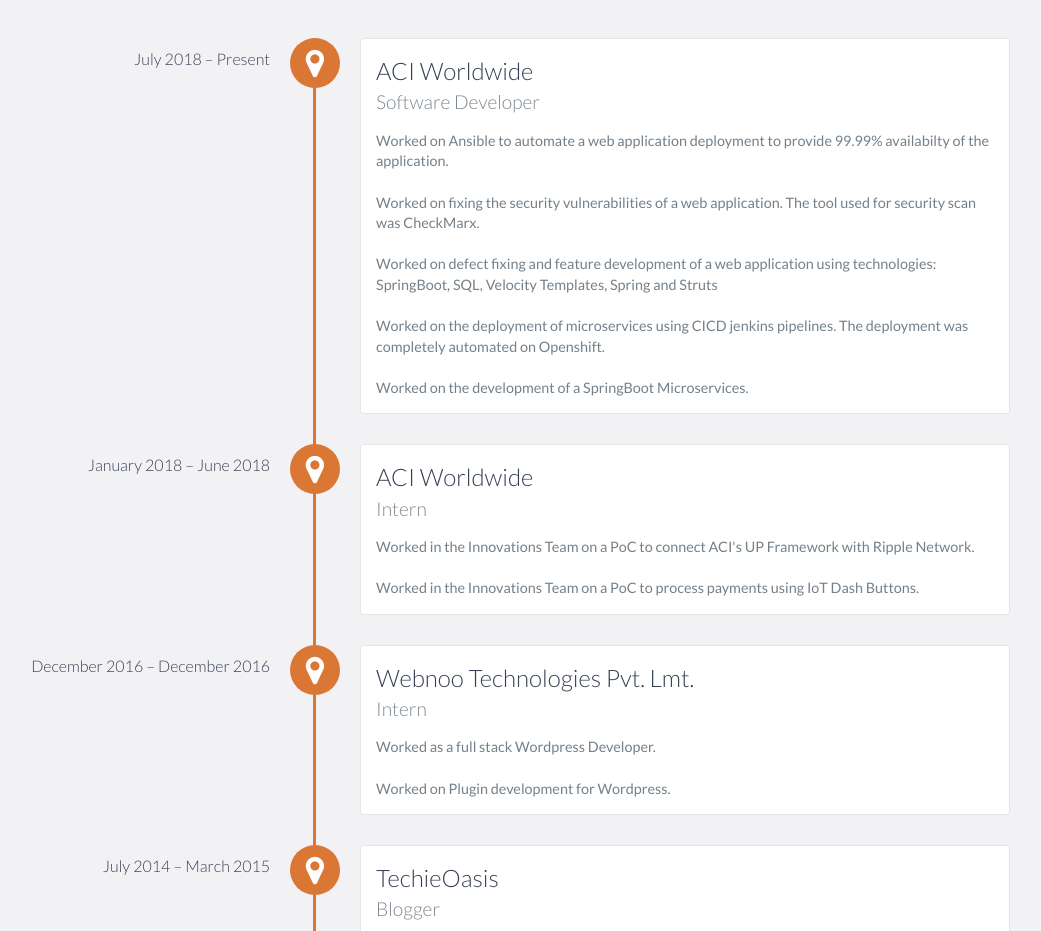
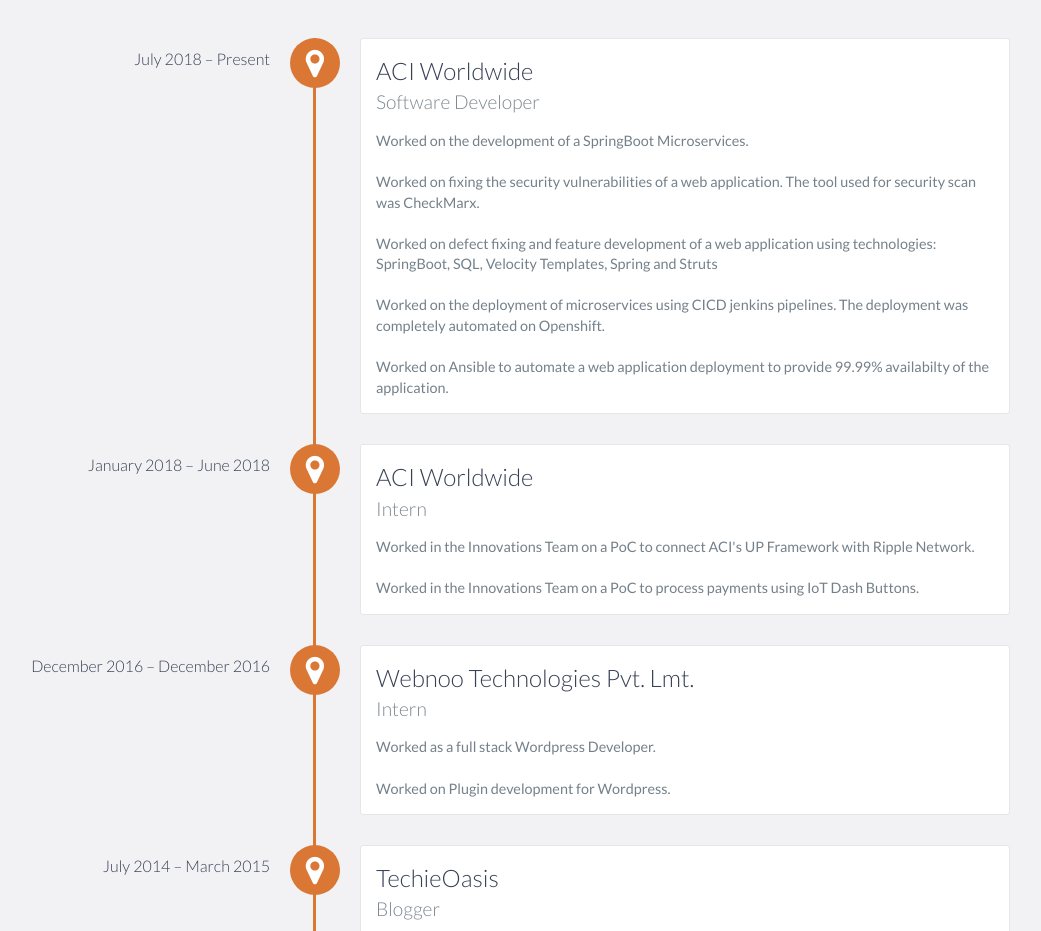
Before and after one commit to pranavgaba11/pranavgaba11.github.io, a website: page index.html in a window 1280 px wide. Shown: the part 1160-2091 px from the top of the page, without its empty margins (130-1171 px from the left). Drawn offline with nearby package versions, Linux system fonts and the light colour scheme; files that its build step writes are made by us from their sources.

Commit message:
Updated experience

```diff
--- a/index.html
+++ b/index.html
@@ -88,11 +88,11 @@
                 <h3>ACI Worldwide</h3>
                 <h4>Software Developer</h4>
                 <p>
-                    Worked on Ansible to automate a web application deployment to provide 99.99% availabilty of the application.</li>
+                    Worked on the development of a SpringBoot Microservices.</li>
                     <br><br>Worked on fixing the security vulnerabilities of a web application. The tool used for security scan was CheckMarx.</li>
                     <br><br>Worked on defect fixing and feature development of a web application using technologies: SpringBoot, SQL, Velocity Templates, Spring and Struts</li>
                     <br><br>Worked on the deployment of microservices using CICD jenkins pipelines. The deployment was completely automated on Openshift.</li>
-                    <br><br>Worked on the development of a SpringBoot Microservices.</li>
+                    <br><br>Worked on Ansible to automate a web application deployment to provide 99.99% availabilty of the application.</li>
                 </p>
             </div>
 
```
